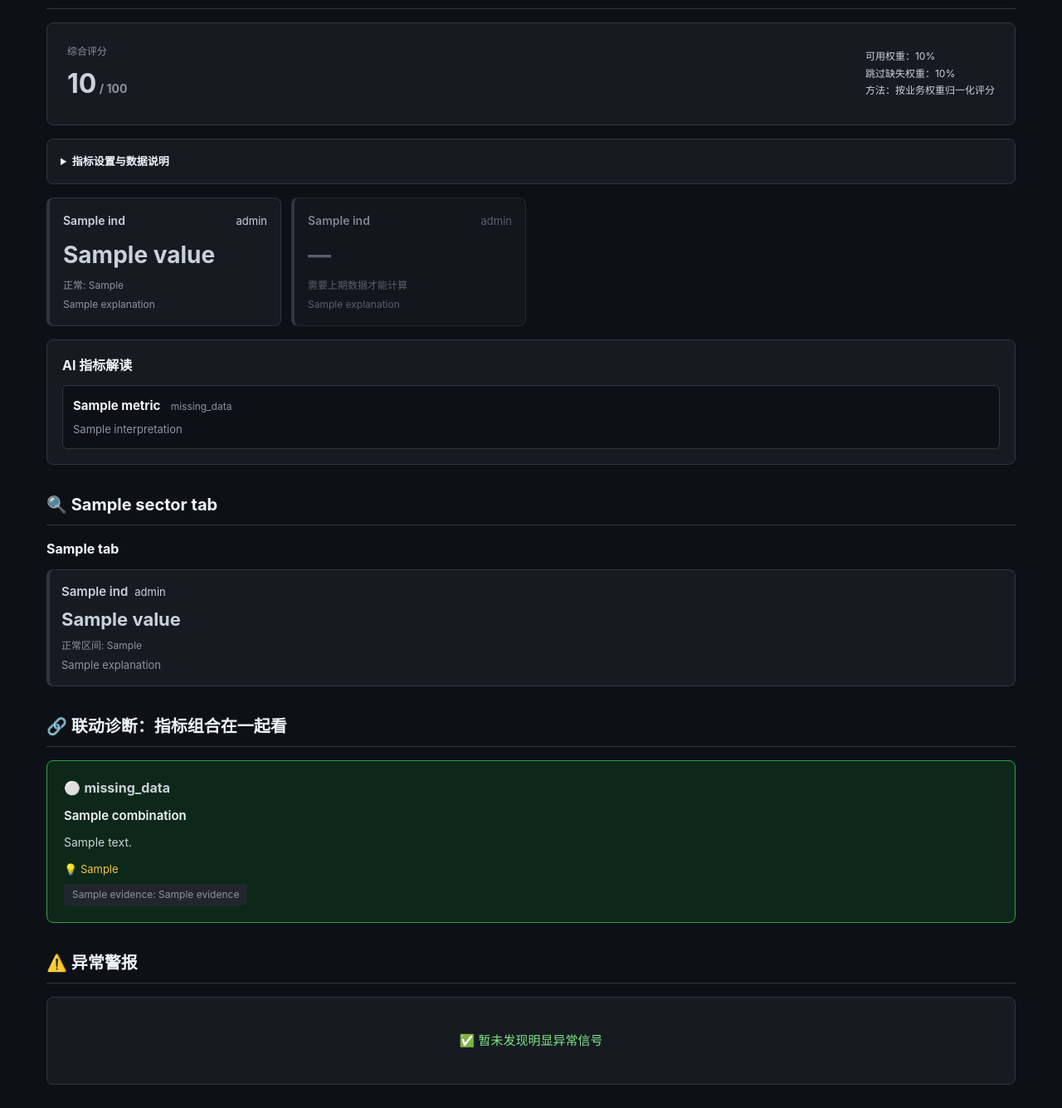
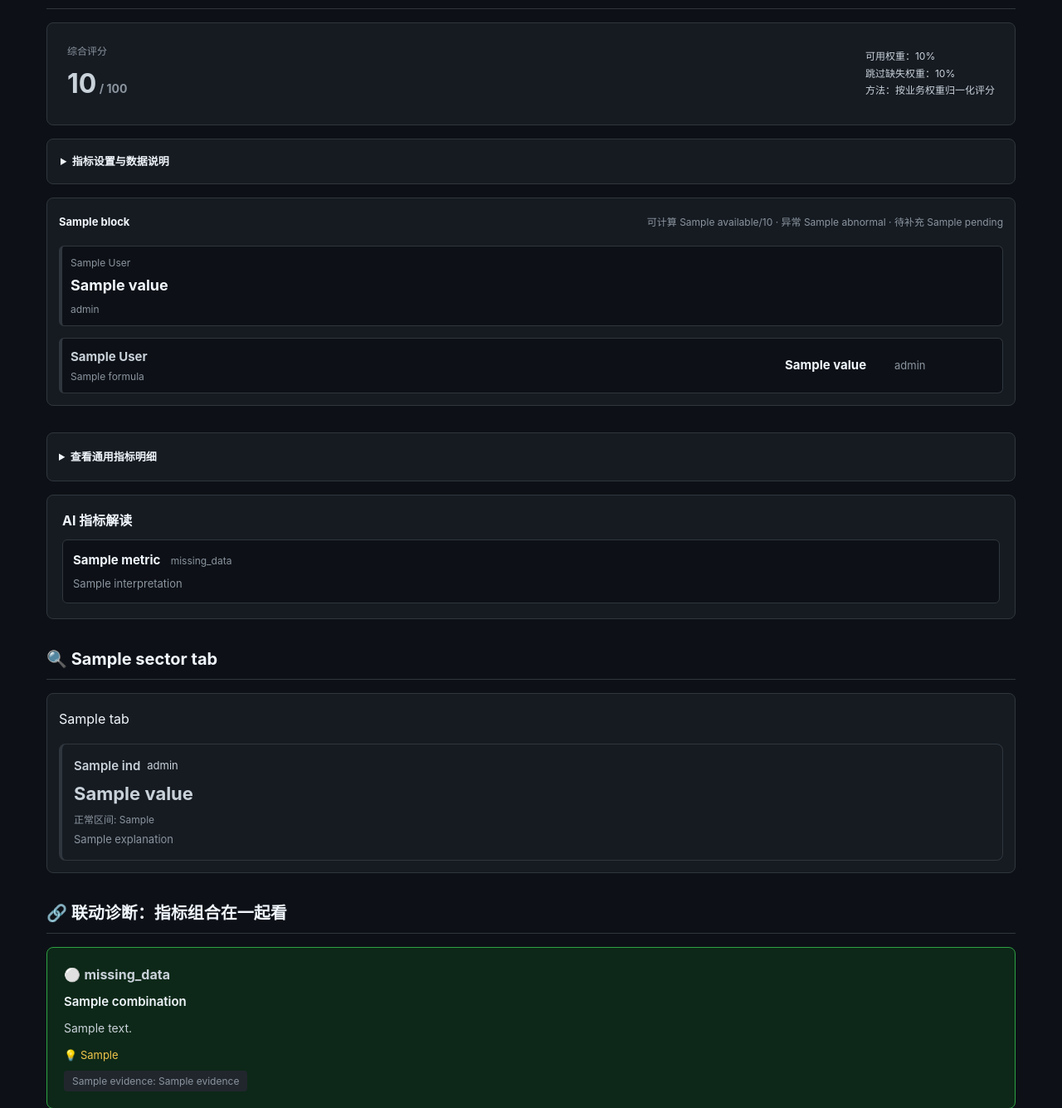
Before and after one commit to Tsk616/finagent-lithium, a Flask app: template web/templates/report.html in a window 1280 px wide. Shown: the part 540-1875 px from the top of the page at 83% size. Run offline with Flask 3, Linux system fonts and the light colour scheme; the template is opened without the code that fills it: most values are stand-ins (such as "Sample title", 1, 10 or a date in 2020); some libraries are stand-ins or nearby versions.

Commit message:
Expand Wind core metrics and grouped UI

```diff
--- a/web/app.py
+++ b/web/app.py
@@ -257,6 +257,38 @@ def _build_template_data(state: dict) -> dict:
             for name, indicators in groups.items()
         ]
 
+    def build_metric_blocks(items: list) -> list:
+        blocks = []
+        for group in group_metric_settings(items):
+            indicators = group["indicators"]
+            if not indicators:
+                continue
+            abnormal = [
+                i for i in indicators
+                if i.get("risk_color") in ("warning", "danger")
+            ]
+            available = [i for i in indicators if not i.get("is_pending")]
+            sorted_core = sorted(
+                indicators,
+                key=lambda i: (
+                    0 if i.get("is_key") or i.get("is_fatal") else 1,
+                    -(i.get("weight") or 0),
+                    0 if not i.get("is_pending") else 1,
+                ),
+            )
+            blocks.append({
+                "name": group["name"],
+                "summary": {
+                    "total": len(indicators),
+                    "available": len(available),
+                    "abnormal": len(abnormal),
+                    "pending": len(indicators) - len(available),
+                },
+                "core_indicators": sorted_core[:4],
+                "details": indicators,
+            })
+        return blocks
+
     general_indicators = state.get("general_indicators", {})
     general_list = simplify_inds(general_indicators)
     computable = [i for i in general_list if not i["is_pending"]]
@@ -310,6 +342,7 @@ def _build_template_data(state: dict) -> dict:
         "weighted_score": state.get("weighted_score", {}),
         "metric_config_summary": state.get("metric_config_summary", {}),
         "metric_settings_groups": group_metric_settings(metric_settings_items),
+        "metric_blocks": build_metric_blocks(metric_settings_items),
         "metric_interpretations": state.get("metric_interpretations", []),
         "macro_context": state.get("macro_context", {}),
         "macro_insights": state.get("macro_insights", {}),
--- a/web/static/style.css
+++ b/web/static/style.css
@@ -222,6 +222,120 @@ body {
 }
 .insight-item p { margin-top: 6px; color: var(--text-muted); font-size: 13px; line-height: 1.6; }
 
+.metric-block-grid {
+  display: grid;
+  grid-template-columns: repeat(auto-fit, minmax(280px, 1fr));
+  gap: 12px;
+  margin: 16px 0;
+}
+.metric-block,
+.raw-indicator-details {
+  background: var(--bg-card);
+  border: 1px solid var(--border);
+  border-radius: var(--radius);
+  padding: 14px;
+}
+.metric-block summary,
+.raw-indicator-details summary,
+.sector-tab-group summary {
+  cursor: pointer;
+}
+.metric-block summary {
+  display: flex;
+  justify-content: space-between;
+  gap: 12px;
+  align-items: center;
+}
+.metric-block-title {
+  color: var(--text-heading);
+  font-weight: 700;
+}
+.metric-block-stats {
+  color: var(--text-muted);
+  font-size: 12px;
+  text-align: right;
+}
+.metric-block-core {
+  display: grid;
+  grid-template-columns: repeat(auto-fit, minmax(150px, 1fr));
+  gap: 8px;
+  margin: 14px 0;
+}
+.metric-core-pill {
+  min-height: 86px;
+  border: 1px solid var(--border);
+  border-left: 4px solid var(--border);
+  border-radius: 6px;
+  background: var(--bg);
+  padding: 10px;
+}
+.metric-core-pill.risk-normal { border-left-color: var(--green-border); }
+.metric-core-pill.risk-warning { border-left-color: var(--yellow-border); }
+.metric-core-pill.risk-danger { border-left-color: var(--red-border); }
+.metric-core-pill.risk-pending { border-left-color: var(--gray-border); }
+.metric-core-pill span,
+.metric-core-pill small {
+  display: block;
+  color: var(--text-muted);
+  font-size: 12px;
+}
+.metric-core-pill strong {
+  display: block;
+  color: var(--text-heading);
+  font-size: 18px;
+  margin: 4px 0;
+  overflow-wrap: anywhere;
+}
+.metric-detail-list {
+  display: flex;
+  flex-direction: column;
+  gap: 8px;
+}
+.metric-detail-row {
+  display: grid;
+  grid-template-columns: minmax(0, 1fr) 120px 120px;
+  gap: 12px;
+  align-items: center;
+  padding: 10px;
+  border: 1px solid var(--border);
+  border-left: 4px solid var(--border);
+  border-radius: 6px;
+  background: var(--bg);
+}
+.metric-detail-row.risk-normal { border-left-color: var(--green-border); }
+.metric-detail-row.risk-warning { border-left-color: var(--yellow-border); }
+.metric-detail-row.risk-danger { border-left-color: var(--red-border); }
+.metric-detail-row.risk-pending { border-left-color: var(--gray-border); }
+.metric-detail-row strong,
+.metric-detail-row span {
+  display: block;
+}
+.metric-detail-row span {
+  margin-top: 3px;
+  color: var(--text-muted);
+  font-size: 12px;
+  line-height: 1.5;
+}
+.metric-detail-value {
+  color: var(--text-heading);
+  font-weight: 700;
+  overflow-wrap: anywhere;
+}
+.metric-detail-risk {
+  color: var(--text-muted);
+  font-size: 13px;
+}
+.raw-indicator-details {
+  margin-top: 16px;
+}
+.raw-indicator-details summary {
+  color: var(--text-heading);
+  font-weight: 700;
+}
+.raw-indicator-details .indicator-grid {
+  margin-top: 14px;
+}
+
 /* ── Sector tabs ────────────────────────────────────────────────── */
 
 .sub-sector-tabs { display: flex; gap: 8px; margin-bottom: 16px; flex-wrap: wrap; }
@@ -237,15 +351,22 @@ body {
 .sub-tab:hover { background: #21262d; }
 .sub-tab.active { background: var(--blue-link); color: #fff; border-color: var(--blue-link); }
 
-.sector-tab-group { margin-bottom: 24px; }
+.sector-tab-group {
+  margin-bottom: 16px;
+  padding: 14px;
+  border: 1px solid var(--border);
+  border-radius: var(--radius);
+  background: var(--bg-card);
+}
 .tab-label {
   font-size: 16px;
   color: var(--text-heading);
-  margin-bottom: 12px;
+  margin-bottom: 0;
   display: flex;
   align-items: center;
   gap: 8px;
 }
+.sector-tab-group[open] .tab-label { margin-bottom: 12px; }
 
 .badge-fatal {
   font-size: 11px;
@@ -774,6 +895,10 @@ input:focus, textarea:focus { outline: none; border-color: var(--blue-link); }
   .side-card { padding: 18px; }
   .indicator-grid { grid-template-columns: 1fr; }
   .metric-setting-row { grid-template-columns: 1fr; }
+  .metric-block-grid { grid-template-columns: 1fr; }
+  .metric-block summary { align-items: flex-start; flex-direction: column; }
+  .metric-block-stats { text-align: left; }
+  .metric-detail-row { grid-template-columns: 1fr; }
   .form-row { flex-direction: column; }
   .report-header h1 { font-size: 22px; }
   .report-nav {
--- a/web/templates/report.html
+++ b/web/templates/report.html
@@ -136,7 +136,47 @@
   </details>
   {% endif %}
 
-  <div class="indicator-grid">
+  {% if metric_blocks %}
+  <div class="metric-block-grid">
+    {% for block in metric_blocks %}
+    <details class="metric-block" {% if loop.first %}open{% endif %}>
+      <summary>
+        <span class="metric-block-title">{{ block.name }}</span>
+        <span class="metric-block-stats">
+          可计算 {{ block.summary.available }}/{{ block.summary.total }}
+          {% if block.summary.abnormal %} · 异常 {{ block.summary.abnormal }}{% endif %}
+          {% if block.summary.pending %} · 待补充 {{ block.summary.pending }}{% endif %}
+        </span>
+      </summary>
+      <div class="metric-block-core">
+        {% for ind in block.core_indicators %}
+        <div class="metric-core-pill risk-{{ ind.risk_color }}">
+          <span>{{ ind.display_name or ind.name }}</span>
+          <strong>{{ ind.value or "数据缺失" }}</strong>
+          <small>{{ ind.risk_level }}</small>
+        </div>
+        {% endfor %}
+      </div>
+      <div class="metric-detail-list">
+        {% for ind in block.details %}
+        <div class="metric-detail-row risk-{{ ind.risk_color }}">
+          <div>
+            <strong>{{ ind.display_name or ind.name }}</strong>
+            <span>{{ ind.formula or ind.explanation or "暂无说明" }}</span>
+          </div>
+          <div class="metric-detail-value">{{ ind.value or "数据缺失" }}</div>
+          <div class="metric-detail-risk">{{ ind.risk_level }}</div>
+        </div>
+        {% endfor %}
+      </div>
+    </details>
+    {% endfor %}
+  </div>
+  {% endif %}
+
+  <details class="raw-indicator-details">
+    <summary>查看通用指标明细</summary>
+    <div class="indicator-grid">
     {% for ind in general_computable %}
     <div class="ind-card risk-{{ ind.risk_color }}">
       <div class="ind-header">
@@ -160,7 +200,8 @@
       <div class="ind-explanation">{{ ind.explanation[:80] }}{% if ind.explanation|length > 80 %}...{% endif %}</div>
     </div>
     {% endfor %}
-  </div>
+    </div>
+  </details>
 
   {% if metric_interpretations %}
   <div class="insight-panel">
@@ -185,14 +226,14 @@
 
   <div class="sector-tabs">
     {% for tab in st.tabs %}
-    <div class="sector-tab-group">
-      <h3 class="tab-label">
+    <details class="sector-tab-group" {% if loop.first %}open{% endif %}>
+      <summary class="tab-label">
         {{ tab.name }}
         {% for ind in tab.indicators %}
           {% if ind.is_fatal %}<span class="badge-fatal">🔴生死</span>{% endif %}
           {% if ind.is_key %}<span class="badge-key">⭐先行</span>{% endif %}
         {% endfor %}
-      </h3>
+      </summary>
       <div class="sector-ind-list">
         {% for ind in tab.indicators %}
         <div class="sector-ind-item risk-{{ ind.risk_color }}">
@@ -210,7 +251,7 @@
         </div>
         {% endfor %}
       </div>
-    </div>
+    </details>
     {% endfor %}
   </div>
 </section>
```
Also changed, not shown: nodes/wind_adapter.py (+100 -7 lines), tests/test_wind_interpretation_ui.py (+45 -3 lines).
